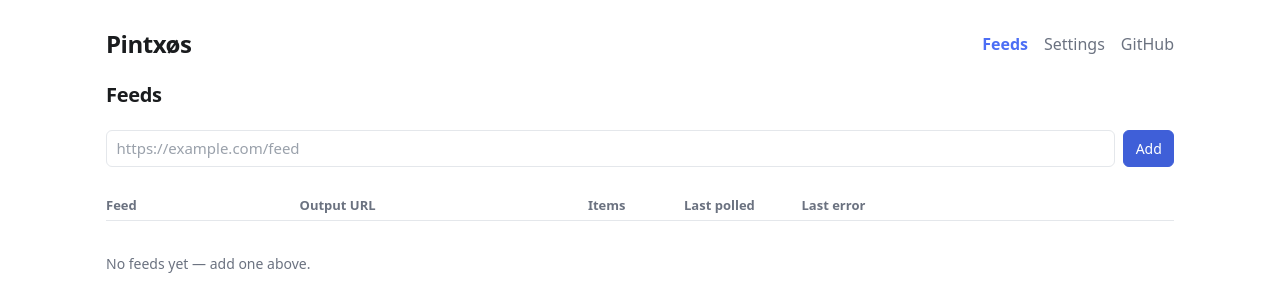
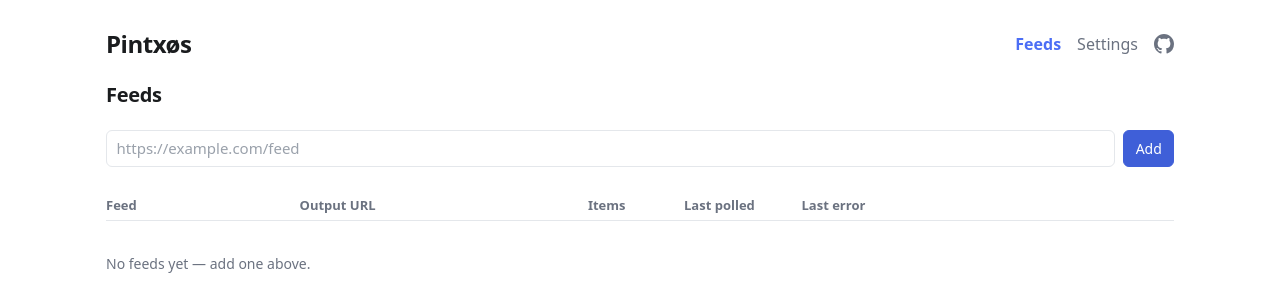
Before and after one commit to janw76/pintxos, a FastAPI app: page / in a window 1280 px wide. Shown: the top 305 px of the page. Run offline with FastAPI, Linux system fonts and the light colour scheme; data that the repository does not hold is empty.

Commit message:
style(ui): GitHub mark icon in the header, opens in a new tab (pintxos-gno.14)
Co-Authored-By: Claude Fable 5.1 <noreply@anthropic.com>
Claude-Session: https://claude.ai/code/session_01UiLCdtVdyW7RyV3ryx5mz3

```diff
--- a/pintxos/templates/base.html
+++ b/pintxos/templates/base.html
@@ -39,6 +39,7 @@
     header nav a { color: var(--text-muted); text-decoration: none; }
     header nav a:hover { color: var(--text); }
     header nav a[aria-current="page"] { color: var(--accent); font-weight: 600; }
+    header nav a.gh { display: inline-flex; line-height: 0; }
 
     .table-wrap { overflow-x: auto; }
     table { border-collapse: collapse; width: 100%; table-layout: fixed; font-size: 0.875rem; }
@@ -164,7 +165,7 @@
     <nav>
       <a href="/"{% if request.url.path == '/' %} aria-current="page"{% endif %}>Feeds</a>
       <a href="/settings"{% if request.url.path == '/settings' %} aria-current="page"{% endif %}>Settings</a>
-      <a href="https://github.com/janw76/pintxos" rel="noopener">GitHub</a>
+      <a href="https://github.com/janw76/pintxos" target="_blank" rel="noopener" class="gh" aria-label="Pintxøs on GitHub" title="GitHub"><svg viewBox="0 0 16 16" width="20" height="20" aria-hidden="true" fill="currentColor"><path d="M8 0C3.58 0 0 3.58 0 8c0 3.54 2.29 6.53 5.47 7.59.4.07.55-.17.55-.38 0-.19-.01-.82-.01-1.49-2.01.37-2.53-.49-2.69-.94-.09-.23-.48-.94-.82-1.13-.28-.15-.68-.52-.01-.53.63-.01 1.08.58 1.23.82.72 1.21 1.87.87 2.33.66.07-.52.28-.87.51-1.07-1.78-.2-3.64-.89-3.64-3.95 0-.87.31-1.59.82-2.15-.08-.2-.36-1.02.08-2.12 0 0 .67-.21 2.2.82.64-.18 1.32-.27 2-.27.68 0 1.36.09 2 .27 1.53-1.04 2.2-.82 2.2-.82.44 1.1.16 1.92.08 2.12.51.56.82 1.27.82 2.15 0 3.07-1.87 3.75-3.65 3.95.29.25.54.73.54 1.48 0 1.07-.01 1.93-.01 2.2 0 .21.15.46.55.38A8.013 8.013 0 0016 8c0-4.42-3.58-8-8-8z"/></svg></a>
     </nav>
   </header>
   {% if request.query_params.get('err') %}<p class="flash" role="alert">{{ request.query_params.get('err') }}</p>{% endif %}
```
